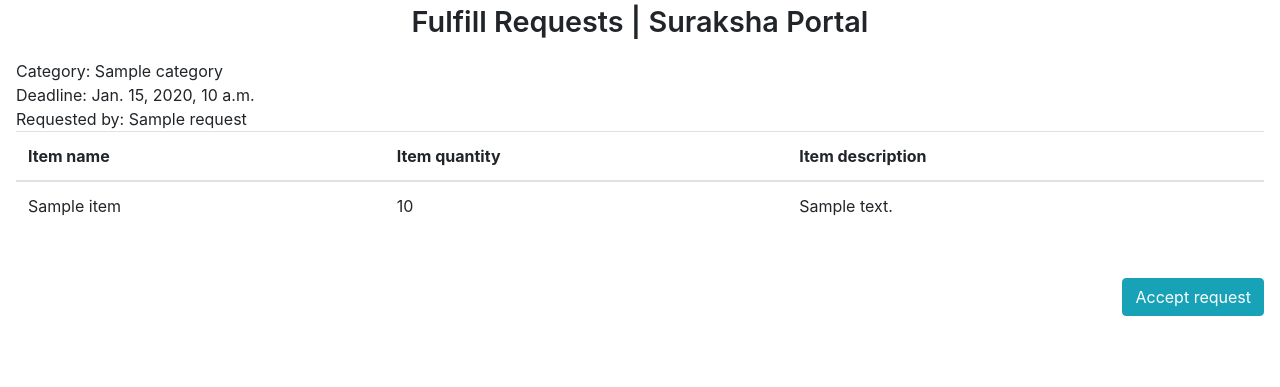
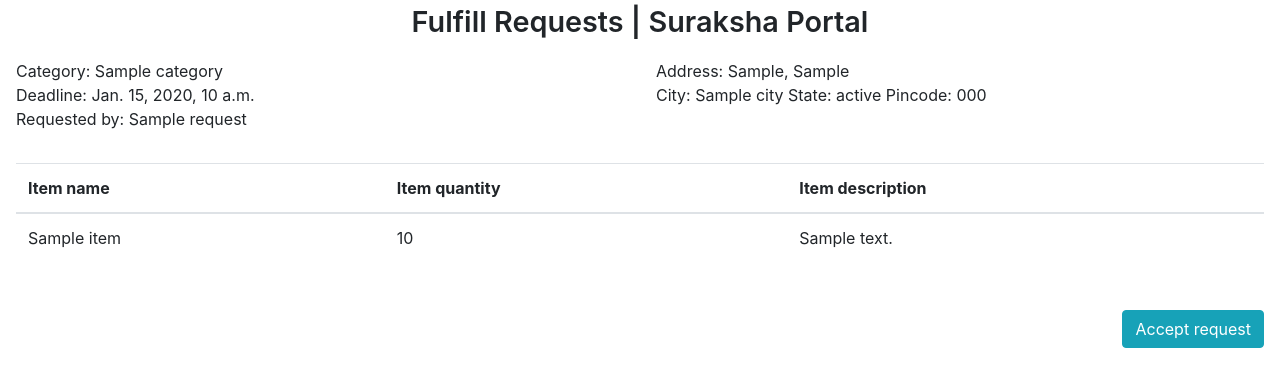
Before and after one commit to ayushb2002/sih2023, a Django app: template rescue/portal/templates/request/grantItems.html in a window 1280 px wide. Shown: the part 56-443 px from the top of the page. Run offline with Django 4.2, Linux system fonts and the light colour scheme; tables that the repository leaves empty hold one stand-in row (values such as "Sample post"); the template is opened without the code that fills it: values that come from a table or form of the project are taken from there, most other values are stand-ins (such as "Sample title", 1, 10 or a date in 2020); some libraries are stand-ins or nearby versions.

Commit message:
Item requests finished

```diff
--- a/rescue/portal/templates/request/grantItems.html
+++ b/rescue/portal/templates/request/grantItems.html
@@ -19,10 +19,18 @@ Suraksha Portal | Fulfill Requests
         </div>
         {% endif %}
         {% for request in requests %}
-        <div class="col-sm-12 p-3">
+        <div class="col-sm-6 p-3">
             <span>Category: {{request.category}}</span> <br>
             <span>Deadline: {{request.deadline}}</span> <br>
             <span>Requested by: {{request.name}}</span> <br>
+        </div>
+        <div class="col-sm-6 p-3">
+            <span>Address: {{request.addr_line_1}}, {{request.addr_line_2}}</span> <br>
+            <span>City: {{request.city}}</span>
+            <span>State: {{request.state}}</span>
+            <span>Pincode: {{request.pincode}}</span>
+        </div>
+        <div class="col-sm-12 p-3">
             <table class="table">
                 <thead>
                     <tr>
```
Also changed, not shown: rescue/portal/templates/request/acceptedItemRequests.html (+9 -1 lines), rescue/portal/views.py (+11 -1 lines).
